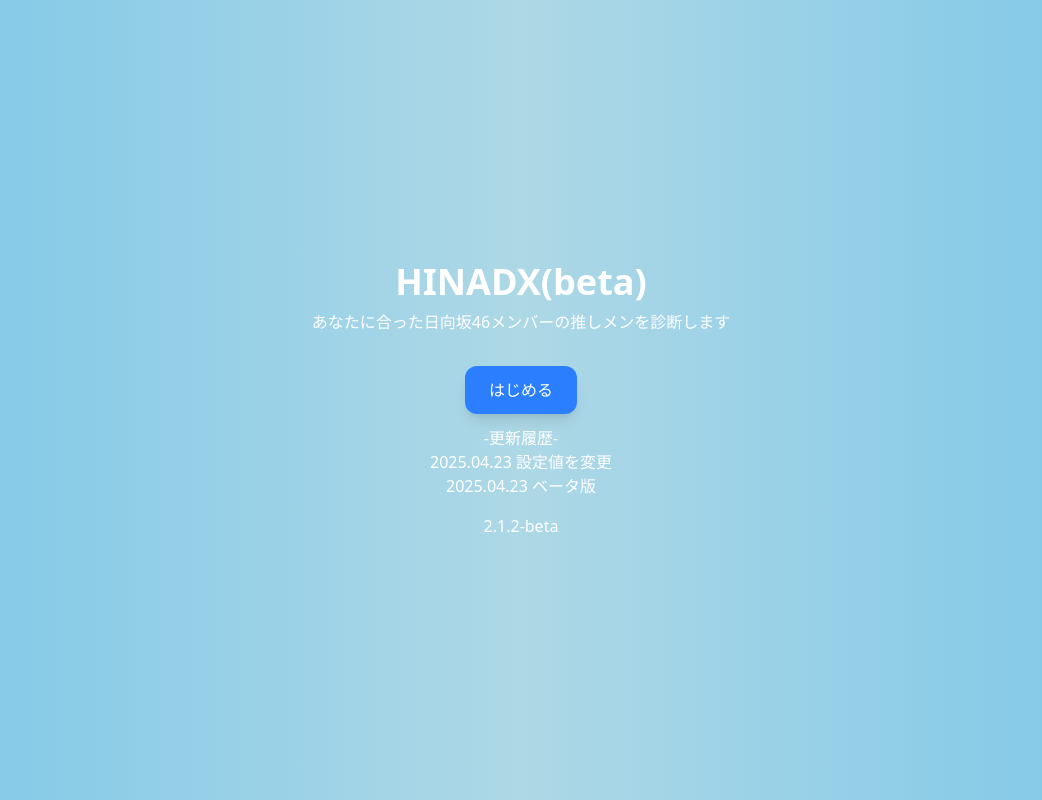
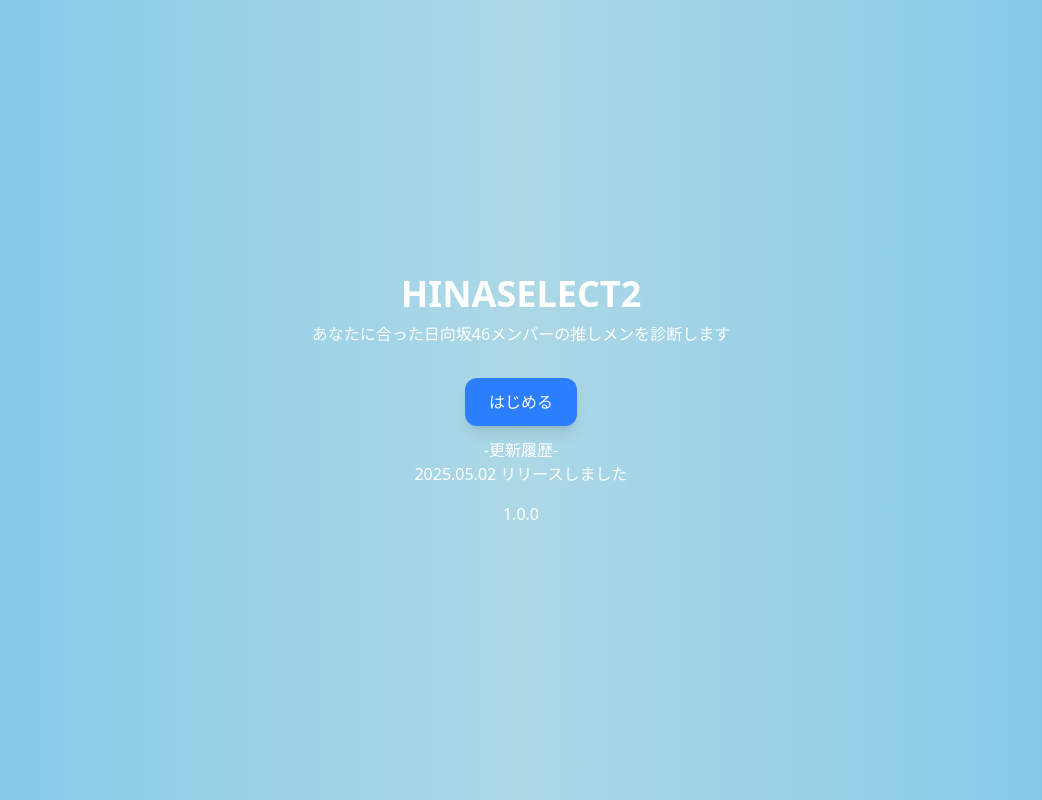
Before and after one commit to masashikuwahara/hinaselect2, a Vue app: page / in a window 1280 px wide. Shown: the whole page, without its empty margins (119-1161 px from the left). Built offline with nearby package versions, Linux system fonts and the light colour scheme.

Commit message:
バージョン表記変更

```diff
--- a/package.json
+++ b/package.json
@@ -1,7 +1,7 @@
 {
   "name": "hinaselect2",
   "private": true,
-  "version": "0.0.0",
+  "version": "1.0.0",
   "type": "module",
   "scripts": {
     "dev": "vite",
--- a/src/views/Top.vue
+++ b/src/views/Top.vue
@@ -1,6 +1,6 @@
 <template>
   <div class="flex flex-col items-center justify-center h-screen bg-gradient-to-r from-[#7cc7e8] via-[#add8e6] to-[#7cc7e8]">
-    <h1 class="text-center text-4xl font-bold text-white mb-2">HINADX(beta)</h1>
+    <h1 class="text-center text-4xl font-bold text-white mb-2">HINASELECT2</h1>
     <p class="text-white mb-8">あなたに合った日向坂46メンバーの推しメンを診断します</p>
     <router-link to="/question">
       <button
@@ -17,7 +17,7 @@
       {{ history.date }} {{ history.content }}
     </div>
     <div class="mt-4 text-white">
-      2.1.2-beta
+      1.0.0
     </div>
   </div>
 </template>
@@ -33,7 +33,6 @@
 };
 
 const histories = ref([
-  { date: '2025.04.23', content: '設定値を変更' },
-  { date: '2025.04.23', content: 'ベータ版' }
+  { date: '2025.05.02', content: 'リリースしました' }
 ])
 </script>
```
Also changed, not shown: 1 other file (tests, documents, lock files or other folders).
